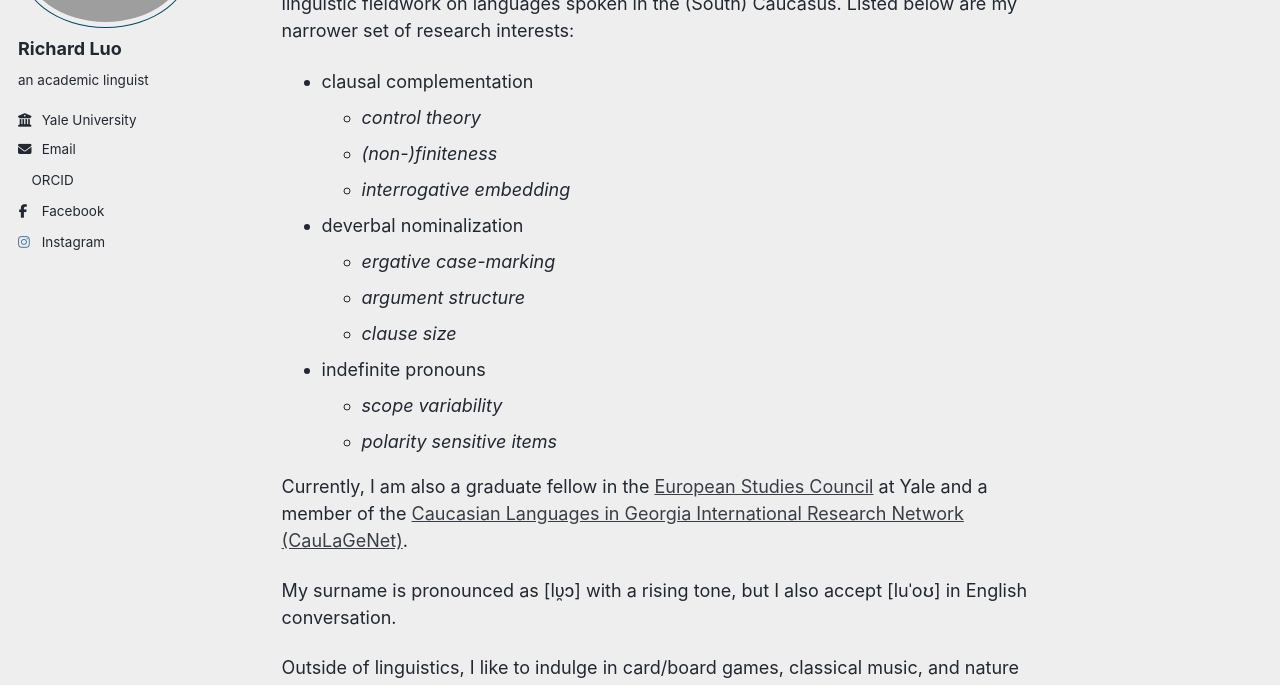
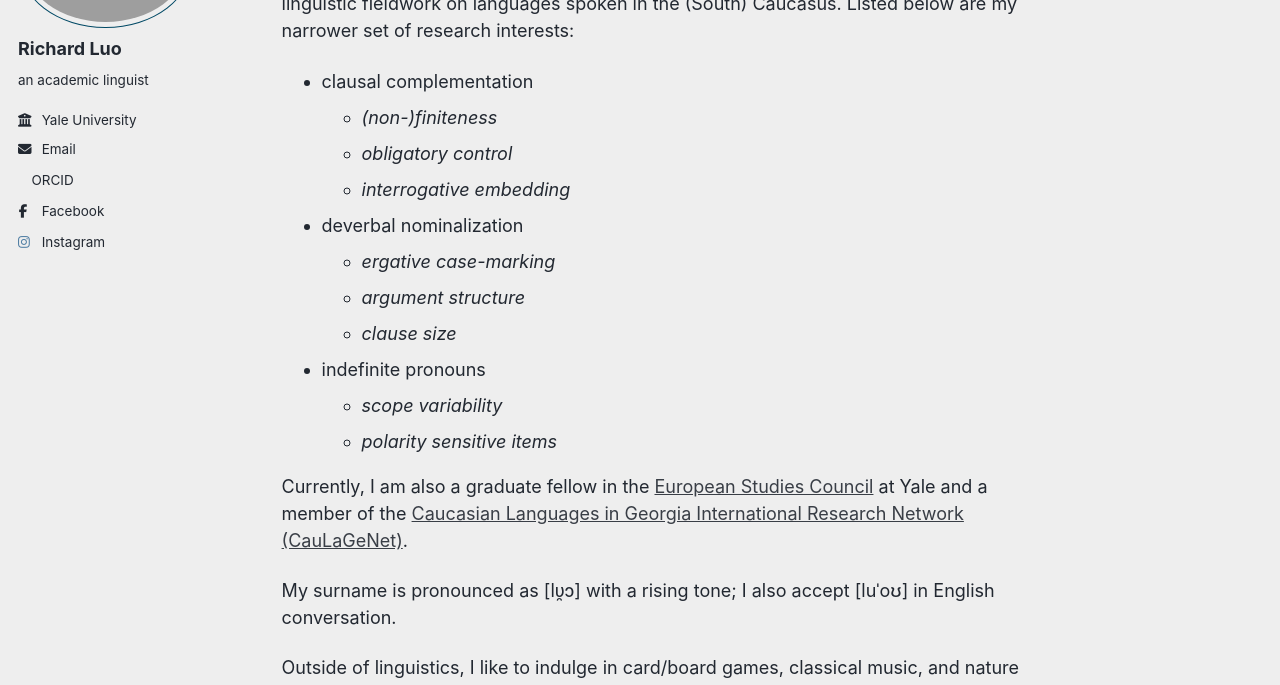
Before and after one commit to RichardMaS/richardmas.github.io, a Jekyll site: the page built from _pages/about.md, in a window 1280 px wide and 1094 px high. Shown: the part 207-892 px from the top of the window. Built offline with Jekyll 4.4.1, drawn with Linux system fonts in a browser that asks for light colours; a style sheet for code colours, icons or effects is not loaded.

Commit message:
minor updates

```diff
--- a/_pages/about.md
+++ b/_pages/about.md
@@ -10,8 +10,8 @@ redirect_from:
 I am an incoming fourth-year Ph.D. student at [Yale Linguistics](https://ling.yale.edu/). My research lies primarily in syntax and its interfaces with morphology and semantics, with a specialization in linguistic fieldwork on languages spoken in the (South) Caucasus. Listed below are my narrower set of research interests:
 
 - clausal complementation
-    * *control theory*
     * *(non-)finiteness*
+    * *obligatory control*
     * *interrogative embedding*
     <!-- * indexical shift -->
 - deverbal nominalization
@@ -25,6 +25,6 @@ I am an incoming fourth-year Ph.D. student at [Yale Linguistics](https://ling.ya
 
 Currently, I am also a graduate fellow in the [European Studies Council](https://macmillan.yale.edu/europe/person/richard-luo) at Yale and a member of the [Caucasian Languages in Georgia International Research Network (CauLaGeNet)](https://sites.google.com/view/caulagenet/home).
 
-My surname is pronounced as \[lυ̯ɔ\] with a rising tone, but I also accept \[luˈoʊ\] in English conversation.
+My surname is pronounced as \[lυ̯ɔ\] with a rising tone; I also accept \[luˈoʊ\] in English conversation.
 
 Outside of linguistics, I like to indulge in card/board games, classical music, and nature hiking.
```
